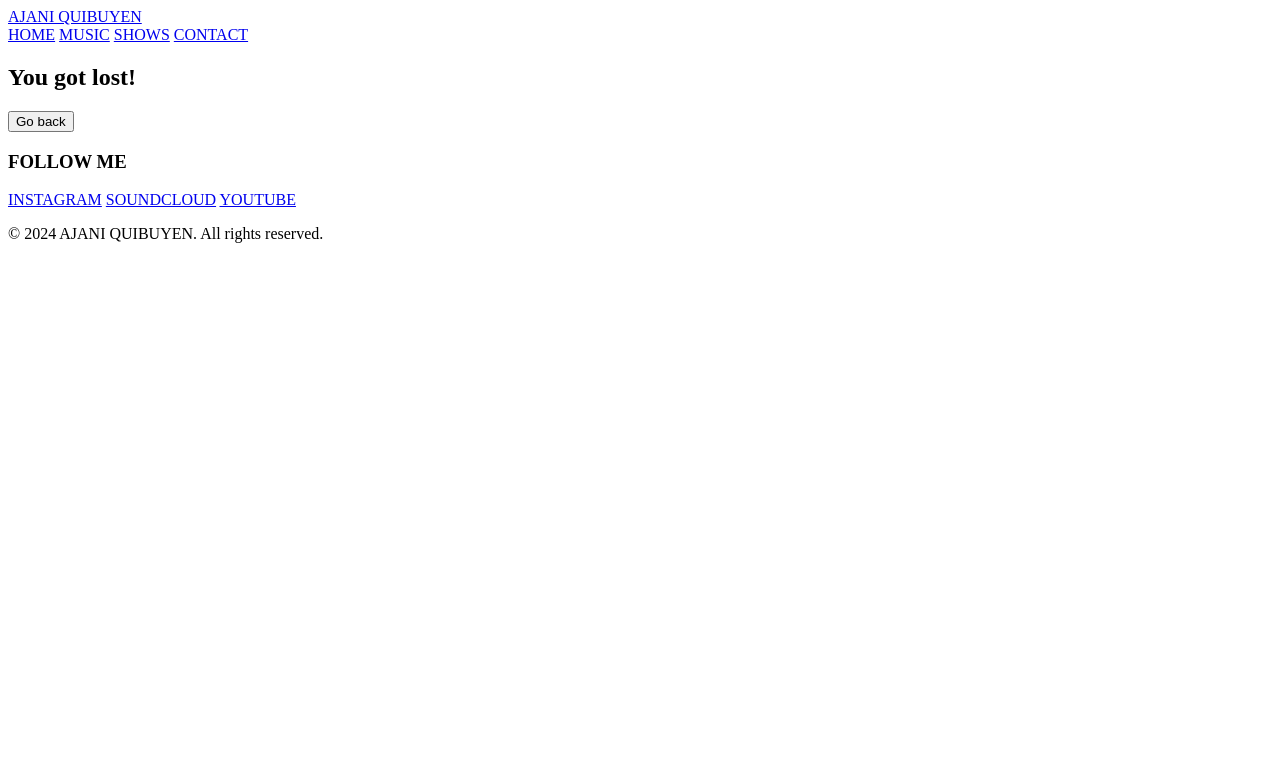
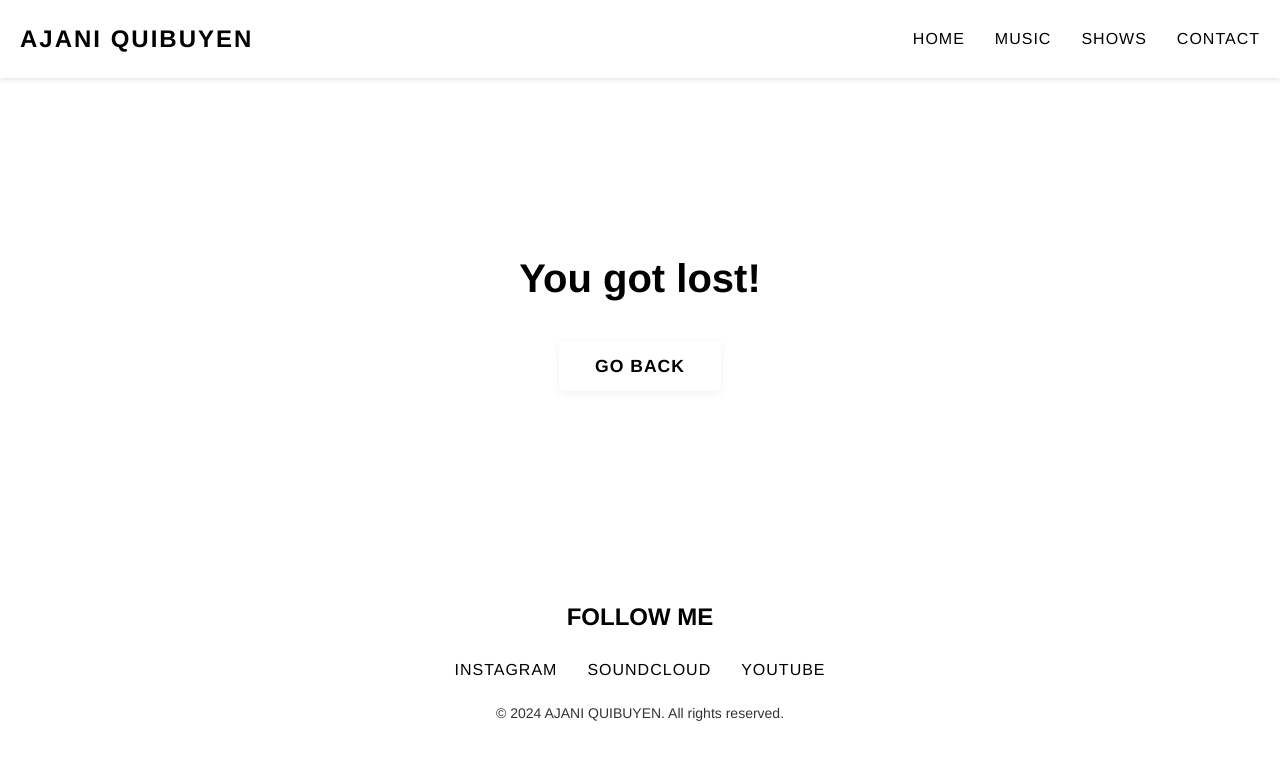
Before and after one commit to ajaniq/ajaniEPK, a website: page lost_page.html in a window 1280 px wide. Drawn offline with Linux system fonts and the light colour scheme.

Commit message:
Update lost_page.html

```diff
--- a/lost_page.html
+++ b/lost_page.html
@@ -4,14 +4,14 @@
     <meta charset="UTF-8">
     <meta name="viewport" content="width=device-width, initial-scale=1.0">
     <title>Lost Page - Ajani Quibuyen</title>
-    <link rel="stylesheet" href="personal1.css">
+    <link rel="stylesheet" href="stylesheet.css">
 </head>
 <body>
     <header>
-        <a href="personal1.html" class="logo">AJANI QUIBUYEN</a>
+        <a href="index.html" class="logo">AJANI QUIBUYEN</a>
         <nav>
-            <a href="personal1.html">HOME</a>
-            <a href="personal1.html#music">MUSIC</a>
+            <a href="index.html">HOME</a>
+            <a href="index.html#music">MUSIC</a>
             <a href="shows.html">SHOWS</a>
             <a href="contact.html">CONTACT</a>
         </nav>
```
